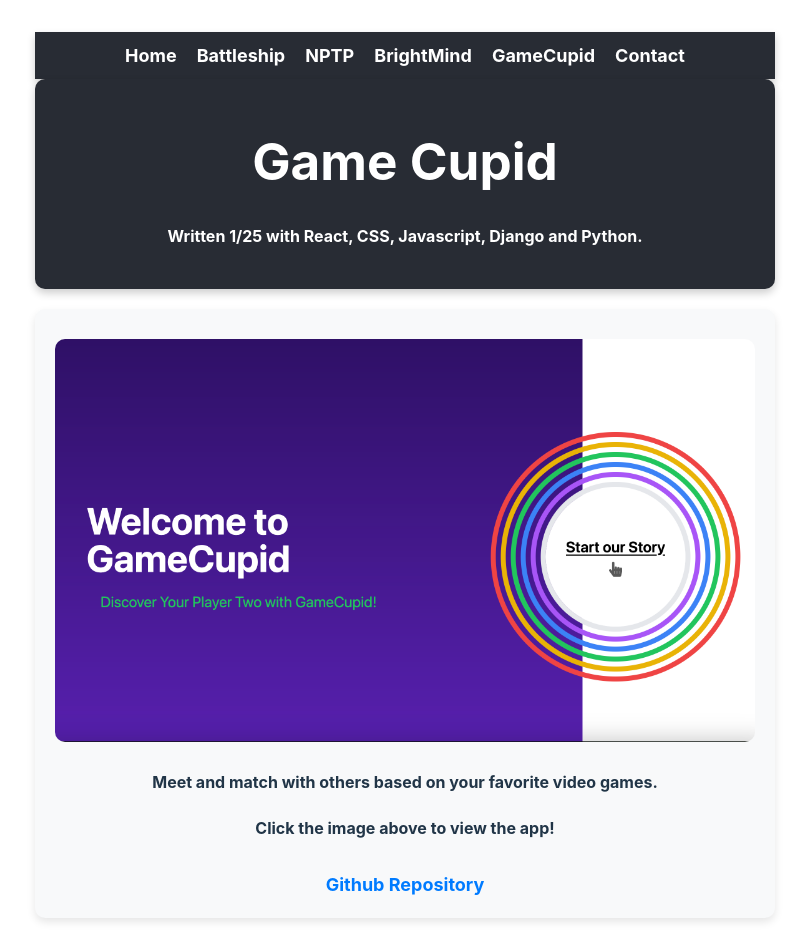
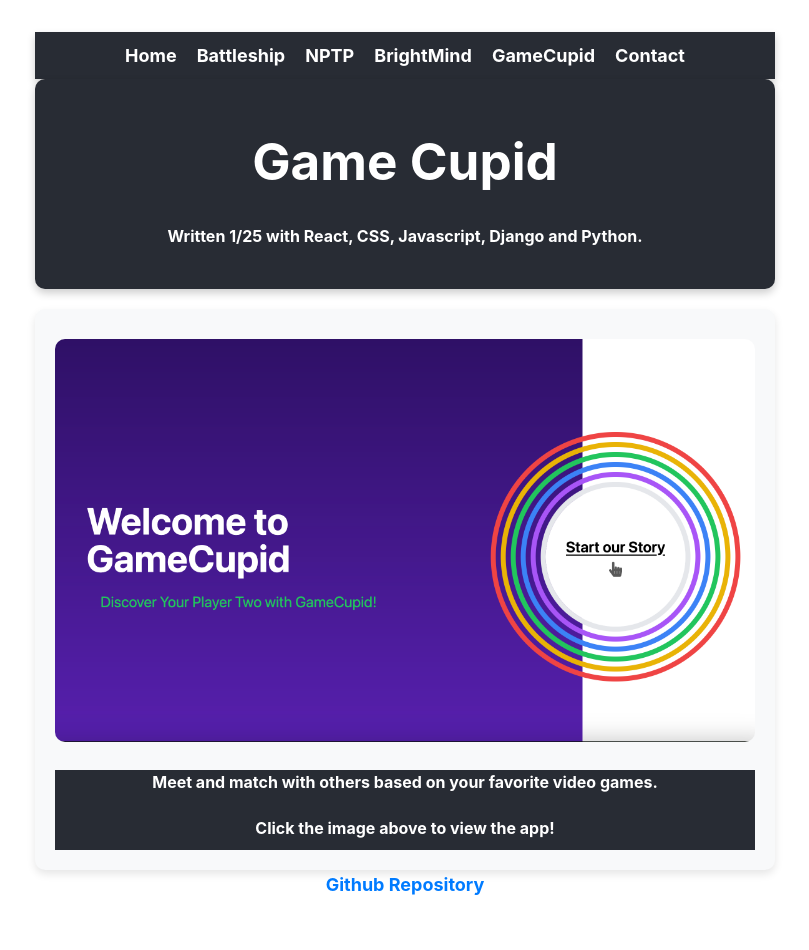
Before and after one commit to TGadaleta/portfolio, a React (Vite) app: page /gamecupid in a window 1280 px wide. Shown: the whole page, without its empty margins (235-1044 px from the left). After the commit the page ends 902 px from the top, so only its background shows below. Built offline with nearby package versions, Linux system fonts and the light colour scheme.

Commit message:
refactor GameCupidPage layout and update HomePage links; enhance global styles

```diff
--- a/src/components/GameCupidPage/GameCupidPage.jsx
+++ b/src/components/GameCupidPage/GameCupidPage.jsx
@@ -12,9 +12,11 @@ const GameCupidPage = () => {
                 <a href='https://gamecupid.netlify.app/' target='_blank' rel='noopener noreferrer'>
                     <img src='../gamecupid.png' alt='gamecupid' style={{ width: '700px', height: 'auto' }} />
                 </a>
-                <h4>Meet and match with others based on your favorite video games.</h4>
-                <h4>Click the image above to view the app!</h4>
-                <a href='https://github.com/TGadaleta/GameCupid-React' target='_blank' rel='noopener noreferrer'>Github Repository</a>
+                <div className='message-container'>
+                    <h4>Meet and match with others based on your favorite video games.</h4>
+                    <h4>Click the image above to view the app!</h4>
+                    <a href='https://github.com/TGadaleta/GameCupid-React' target='_blank' rel='noopener noreferrer'>Github Repository</a>
+                </div>
             </div>
         </>
     )
--- a/src/components/HomePage/HomePage.jsx
+++ b/src/components/HomePage/HomePage.jsx
@@ -10,8 +10,8 @@ const HomePage = () => {
                     <h1 className='hero-title'>Welcome To My Portfolio</h1>
                     <p className='hero-subtitle'>Heya! I'm Tony, a Software Engineer with a passion for learning and teaching.</p>
                     <div className='hero-buttons'>
-                        <a href='/projects' className='projects-btn'>View My Portfolio</a>
-                        <a href='/about' className='about-btn'>About Me</a>
+                        <a href='/gamecupid' className='projects-btn'>View My Portfolio</a>
+                        <a href='/contact' className='about-btn'>Contact</a>
                     </div>
                 </div>
             </section>
--- a/src/components/styling/styles.css
+++ b/src/components/styling/styles.css
@@ -1,3 +1,9 @@
+.body {
+    margin: 0;
+    font-family: 'Roboto', sans-serif;
+    background-color: #f8f9fa;
+    color: #333;
+}
 /* Styling for the header section */
 .header {
     text-align: center;
@@ -157,6 +163,13 @@
     color: black;
 }
 
+.message-container {
+    height: 10vh;
+    background: #282c34;
+    color: white;
+    text-align: center;
+}
+
 /* Responsive Design */
 @media (max-width: 768px) {
     .hero-title {
```
